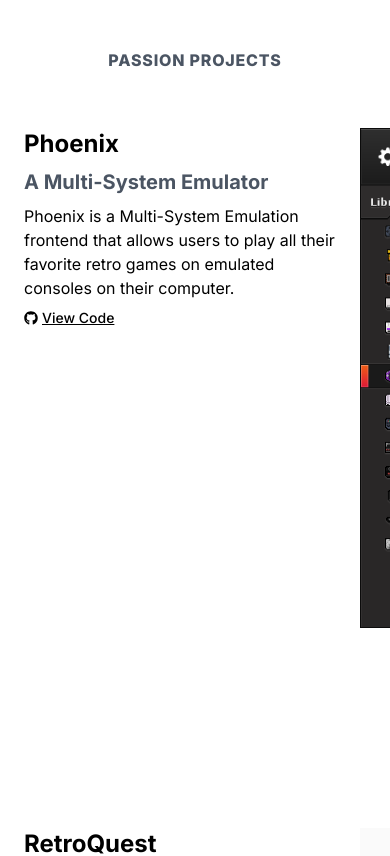
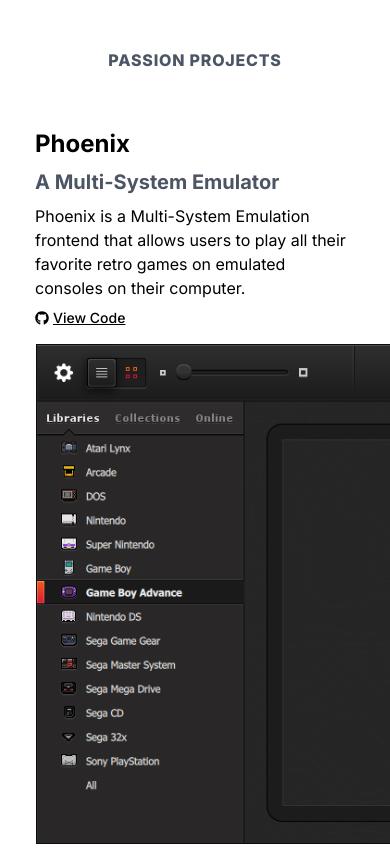
Before and after one commit to Druage/leelazarecky, a Next.js app: page /components/sections/OpenSourceProjectsSection in a window 390 px wide. Shown: the top 856 px of the page. Built offline with nearby package versions, Linux system fonts and the light colour scheme.

Commit message:
more mobile wteaks.

```diff
--- a/pages/components/sections/OpenSourceProjectsSection.tsx
+++ b/pages/components/sections/OpenSourceProjectsSection.tsx
@@ -83,7 +83,11 @@
 export default function OpenSourceProjectsSection() {
   function ProjectDescription(project: Project) {
     return (
-      <div className={"flex-1 pl-6 md:pr-12 flex justify-end"}>
+      <div
+        className={
+          "flex flex-1 justify-center pl-0 md:justify-end md:pl-6 md:pr-12"
+        }
+      >
         <div className={"flex w-[20rem] flex-col gap-2"}>
           <h1 className={"text-2xl font-bold md:text-3xl"}>{project.name}</h1>
           <div className={"text-xl font-bold text-gray-600 md:text-xl"}>
@@ -117,12 +121,20 @@
         {projects.map((it) => (
           <div
             key={it.name}
-            className={"relative flex h-[700px] flex-row justify-between gap-4"}
+            className={
+              "relative mb-8 flex h-auto flex-col justify-between gap-4 md:mb-0 md:h-[700px] md:flex-row"
+            }
           >
             {ProjectDescription(it)}
 
-            <div className={"relative w-5/12 md:w-6/12 overflow-hidden"}>
-              <div className={"relative m-auto h-[500px] w-[1000px]"}>
+            <div
+              className={
+                "relative w-full overflow-hidden pl-9 md:w-6/12 md:p-0"
+              }
+            >
+              <div
+                className={"relative m-auto h-[500px] w-[1000px] md:h-[500px]"}
+              >
                 <Image
                   src={it.image.src}
                   alt="project-image"
```
